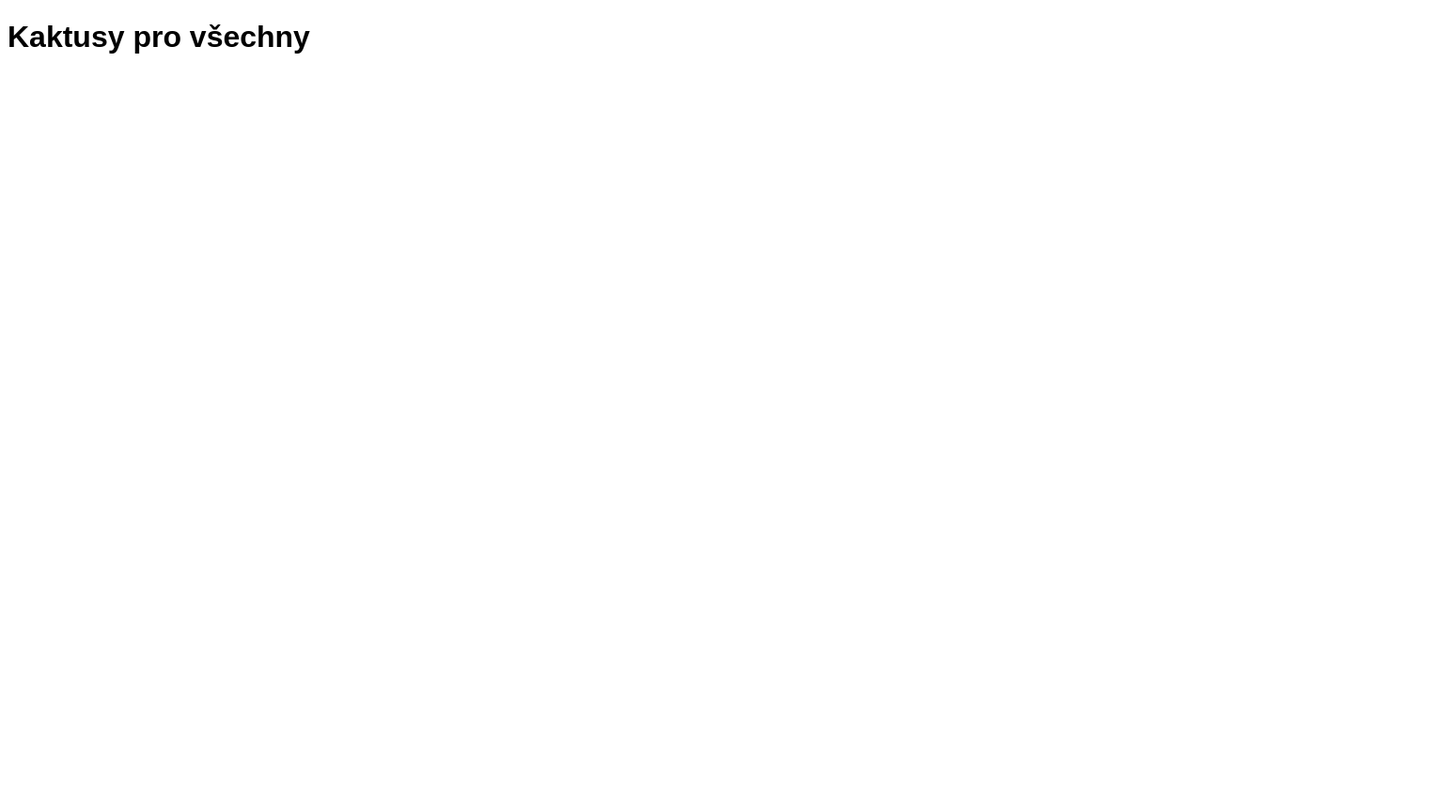
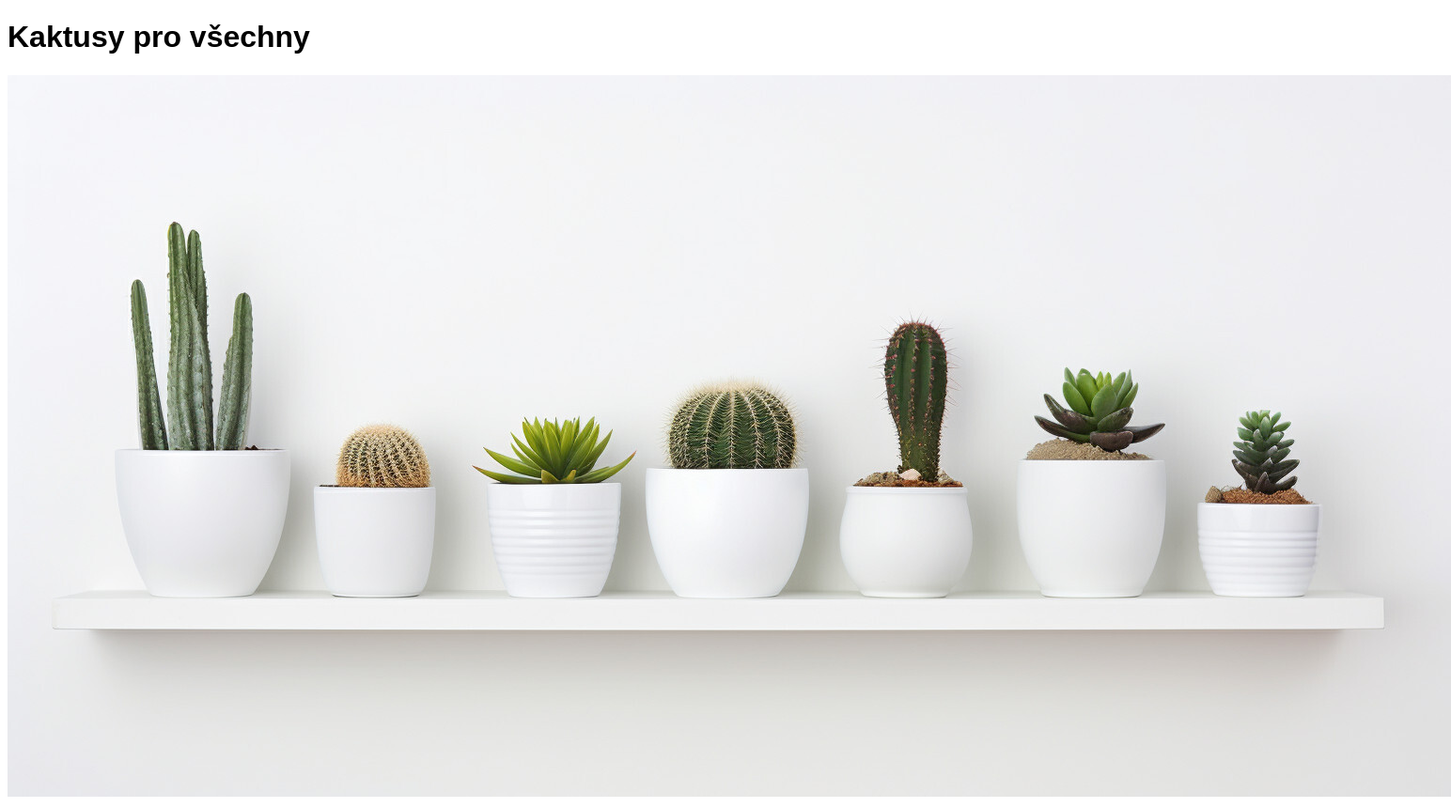
Before and after one commit to taterovapavla/kaktusy, a plain HTML site: page index.html in a window 1280 px wide. Shown: the whole page at 94% size, 1544 px wide, since content can reach past the window. Before the commit the page ends 800 px from the top, so only its background shows below. Drawn offline with Linux system fonts and the light colour scheme.

Commit message:
pridan obrazek kaktusu

```diff
--- a/index.html
+++ b/index.html
@@ -9,6 +9,7 @@
   <body>
     <div>
       <h1>Kaktusy pro všechny</h1>
+      <img src="kaktusy.jpg" alt="Kaktusy" />
     </div>
   </body>
 </html>
```
Also changed, not shown: kaktusy.jpg (added).
